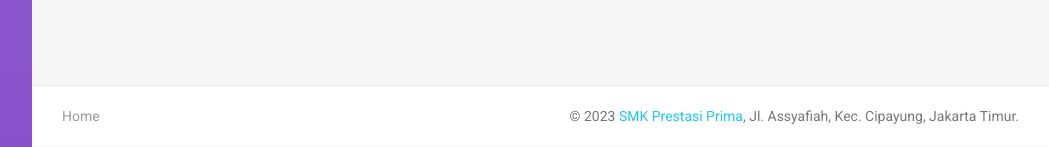
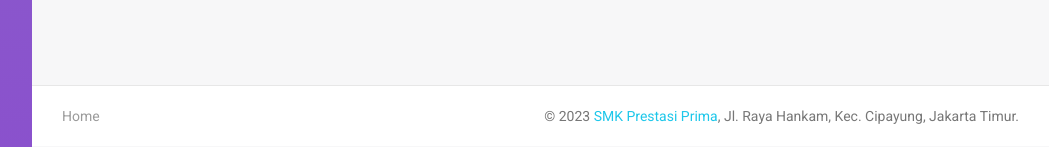
Before and after one commit to Syauqi7/apotek, a PHP site: page /dashboard.php in a window 1280 px wide. Shown: the part 653-800 px from the top of the page, without its empty margins (228-1277 px from the left). Run offline with PHP 8.4, Linux system fonts and the light colour scheme; a user stored in the database is signed in; data comes from the database, SQL or seed files in the repository; some libraries are stand-ins or nearby versions; grey boxes are pictures that could not be loaded.

Commit message:
Update dashboard.php

```diff
--- a/dashboard.php
+++ b/dashboard.php
@@ -232,7 +232,7 @@ $jumlah = mysqli_fetch_assoc($res);
                         </ul>
                     </nav>
                      <p class="copyright pull-right">
-                    &copy; <script>document.write(new Date().getFullYear())</script> <a href="https://smk.prestasiprima.sch.id/">SMK Prestasi Prima</a>, Jl. Assyafiah, Kec. Cipayung, Jakarta Timur.
+                    &copy; <script>document.write(new Date().getFullYear())</script> <a href="https://smk.prestasiprima.sch.id/">SMK Prestasi Prima</a>, Jl. Raya Hankam, Kec. Cipayung, Jakarta Timur.
                 </p>
                 </div>
             </footer>
```
